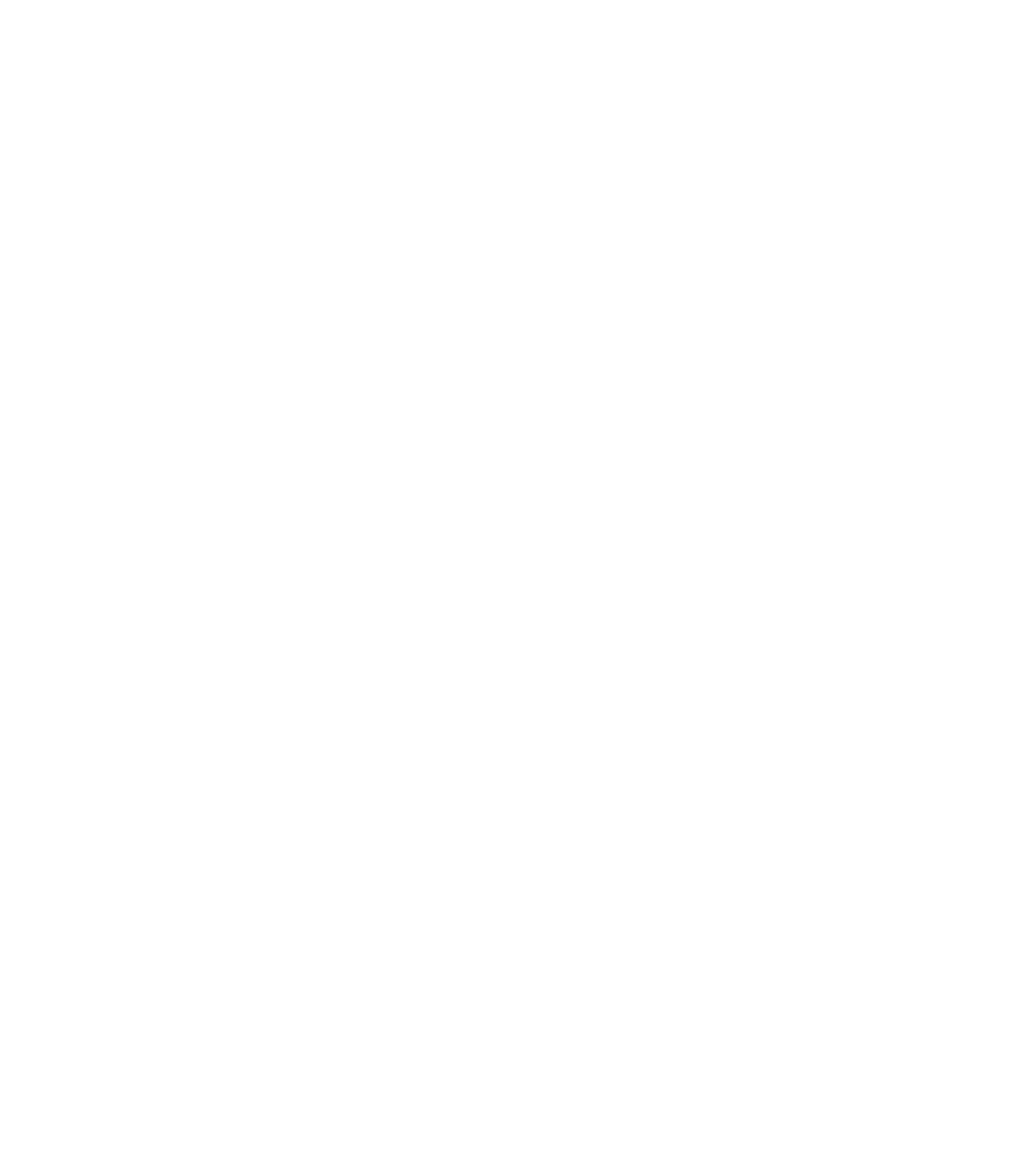
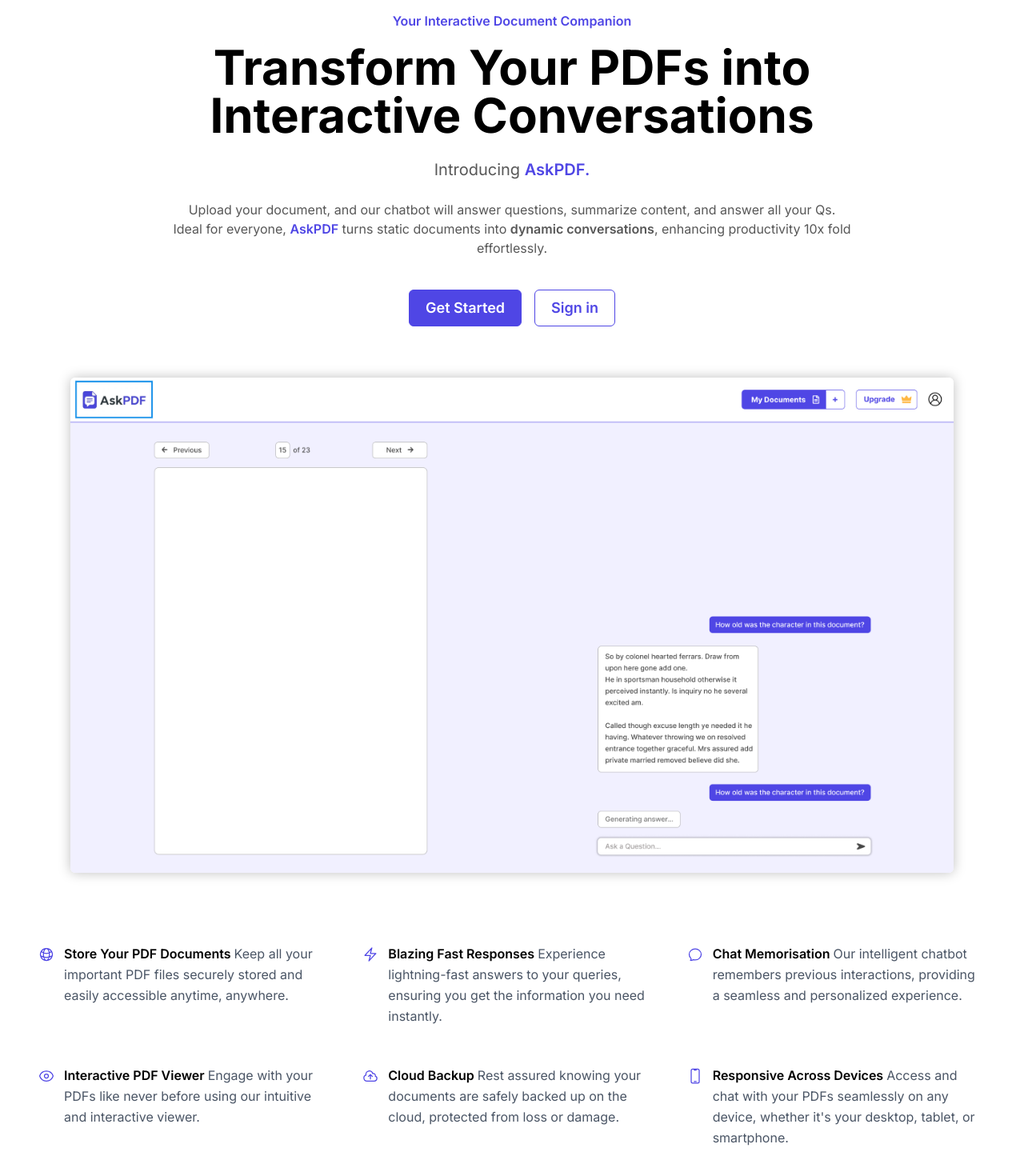
Before and after one commit to NikolasTelec/AskPDF, a Next.js app: page / in a window 1280 px wide. Shown: the part 66-1536 px from the top of the page at 80% size. Before the commit the page ends 800 px from the top, so only its background shows below. Built offline with nearby package versions, Linux system fonts and the light colour scheme.

Commit message:
feat: design and content for main landing page
- added product description to page.tsx
- minor updates to Navbar.tsx
- renamed layout components to PascalCase

```diff
--- a/app/page.tsx
+++ b/app/page.tsx
@@ -1,9 +1,116 @@
-import Navbar from "@/components/layout/navbar";
+import Image from "next/image";
+import LandingPageButtons from "@/components/layout/LandingPageButtons";
+import { ChatBubbleOvalLeftIcon, BoltIcon, GlobeAltIcon, EyeIcon, CloudArrowUpIcon, DevicePhoneMobileIcon } from "@heroicons/react/24/outline";
 
 export default function Home() {
   return (
-    <div>
-      <Navbar />
+    <div className="min-h-screen bg-white text-black">
+
+      {/* Introduction */}
+      <div className="mx-auto max-w-4xl px-6 pt-12 md:pt-20 pb-12 md:pb-16 text-center">
+        <p className="mb-4 text-sm font-semibold text-[#4F46E5] md:text-base">
+          Your Interactive Document Companion
+        </p>
+
+        <h1 className="text-4xl font-bold md:text-6xl">
+          Transform Your PDFs into Interactive Conversations
+        </h1>
+
+        <p className="mt-6 text-xl text-[#575757]">
+          Introducing{" "}
+          <span className="font-semibold text-[#4F46E5]">AskPDF.</span>
+        </p>
+
+        <p className="mx-auto mt-6 text-[#575757] text-sm md:text-base">
+          Upload your document, and our chatbot will answer questions, summarize content, and answer all your Qs. Ideal for everyone,{" "}
+          <strong className="font-semibold text-[#4F46E5]">AskPDF</strong>{" "}
+          turns static documents into{" "}
+          <strong className="font-semibold text-[#575757]">
+            dynamic conversations
+          </strong>
+          , enhancing productivity 10x fold effortlessly.
+        </p>
+
+        {/* Sing in / Sign up buttons */}
+        <LandingPageButtons/>
+
+      </div>
+
+      {/* App images */}
+      <div className="max-w-6xl mx-auto px-6 mb-6">
+        <Image src="/chat_image.png" alt="chat_image" className="hidden md:flex rounded-md shadow-[0_0_15px_#00000040]" width={1920} height={1080} />
+        <Image src="/chat_image_m.png" alt="chat_image" className="w-full h-auto max-w-xs mx-auto md:hidden rounded-md shadow-[0_0_15px_#00000040]" width={1920} height={1080} />
+      </div>
+
+      {/* Bullet points */}
+      <div className="w-full bg-white py-16 px-6 md:px-12">
+        <div className="max-w-7xl mx-auto">
+          <div className="grid grid-cols-1 md:grid-cols-2 lg:grid-cols-3 gap-x-8 gap-y-12">
+
+            <div className="flex items-start gap-3">
+              <div className="flex items-center justify-center pt-0.5">
+                <GlobeAltIcon className="w-5 h-5 text-[#4F46E5] shrink-0 mt-0.5" />
+              </div>
+              <div className="text-sm md:text-base leading-relaxed text-gray-600">
+                <span className="font-semibold text-black mr-1">Store Your PDF Documents</span>
+                Keep all your important PDF files securely stored and easily accessible anytime, anywhere.
+              </div>
+            </div>
+
+            <div className="flex items-start gap-3">
+              <div className="flex items-center justify-center pt-0.5">
+                <BoltIcon className="w-5 h-5 text-[#4F46E5] shrink-0 mt-0.5" />
+              </div>
+              <div className="text-sm md:text-base leading-relaxed text-gray-600">
+                <span className="font-semibold text-black mr-1">Blazing Fast Responses</span>
+                Experience lightning-fast answers to your queries, ensuring you get the information you need instantly.
+              </div>
+            </div>
+
+            <div className="flex items-start gap-3">
+              <div className="flex items-center justify-center pt-0.5">
+                <ChatBubbleOvalLeftIcon className="w-5 h-5 text-[#4F46E5] shrink-0 mt-0.5" />
+              </div>
+              <div className="text-sm md:text-base leading-relaxed text-gray-600">
+                <span className="font-semibold text-black mr-1">Chat Memorisation</span>
+                Our intelligent chatbot remembers previous interactions, providing a seamless and personalized experience.
+              </div>
+            </div>
+
+            <div className="flex items-start gap-3">
+              <div className="flex items-center justify-center pt-0.5">
+                <EyeIcon className="w-5 h-5 text-[#4F46E5] shrink-0 mt-0.5" />
+              </div>
+              <div className="text-sm md:text-base leading-relaxed text-gray-600">
+                <span className="font-semibold text-black mr-1">Interactive PDF Viewer</span>
+                Engage with your PDFs like never before using our intuitive and interactive viewer.
+              </div>
+            </div>
+
+            <div className="flex items-start gap-3">
+              <div className="flex items-center justify-center pt-0.5">
+                <CloudArrowUpIcon className="w-5 h-5 text-[#4F46E5] shrink-0 mt-0.5" />
+              </div>
+              <div className="text-sm md:text-base leading-relaxed text-gray-600">
+                <span className="font-semibold text-black mr-1">Cloud Backup</span>
+                Rest assured knowing your documents are safely backed up on the cloud, protected from loss or damage.
+              </div>
+            </div>
+
+            <div className="flex items-start gap-3">
+              <div className="flex items-center justify-center pt-0.5">
+                <DevicePhoneMobileIcon className="w-5 h-5 text-[#4F46E5] shrink-0 mt-0.5" />
+              </div>
+              <div className="text-sm md:text-base leading-relaxed text-gray-600">
+                <span className="font-semibold text-black mr-1">Responsive Across Devices</span>
+                Access and chat with your PDFs seamlessly on any device, whether it's your desktop, tablet, or smartphone.
+              </div>
+            </div>
+
+          </div>
+        </div>
+      </div>
+
     </div>
   );
 }
--- /dev/null
+++ b/components/layout/LandingPageButtons.tsx
@@ -0,0 +1,20 @@
+"use client"
+
+const LandingPageButtons = () => {
+    return (
+        <div className="mt-10 flex justify-center gap-4">
+            <button
+                type="button"
+                className="flex items-center justify-center rounded-md bg-[#4F46E5] text-sm md:text-lg font-semibold border border-[#4F46E5] text-white px-5 py-2 cursor-pointer hover:bg-[#6159ED]">
+                Get Started
+            </button>
+            <button
+                type="button"
+                className="flex items-center justify-center rounded-md text-[#4F46E5] text-sm md:text-lg font-semibold border border-[#4F46E5] px-5 py-2 cursor-pointer hover:bg-violet-50">
+                Sign in
+            </button>
+        </div>
+    )
+}
+
+export default LandingPageButtons
--- a/components/layout/navbar.tsx
+++ b/components/layout/navbar.tsx
@@ -4,7 +4,7 @@
 import Image from "next/image";
 import { useState } from "react";
 
-const navbar = () => {
+const Navbar = () => {
 
   const [menuOpen, setMenuOpen] = useState<boolean>(false)
 
@@ -91,4 +91,4 @@
   )
 }
 
-export default navbar
+export default Navbar
```
Also changed, not shown: public/chat_image.png (added), public/chat_image_m.png (added).
